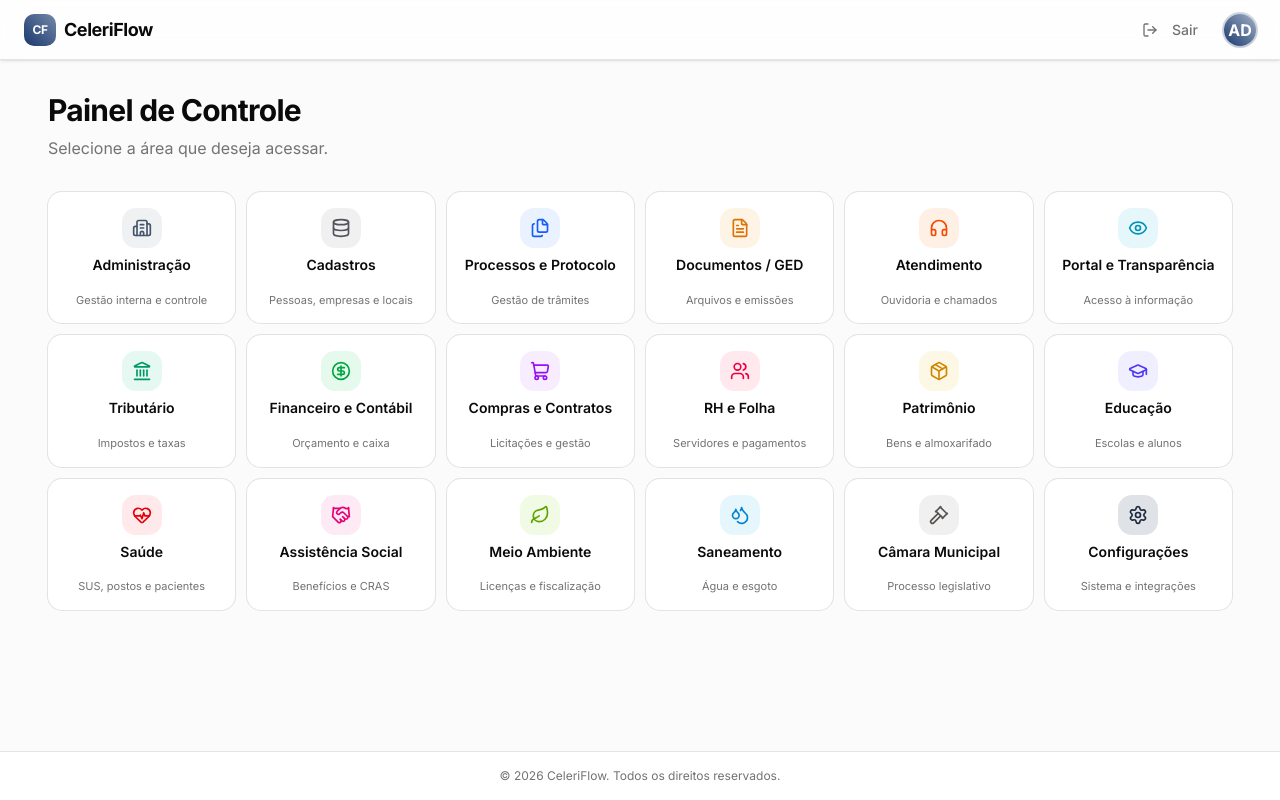
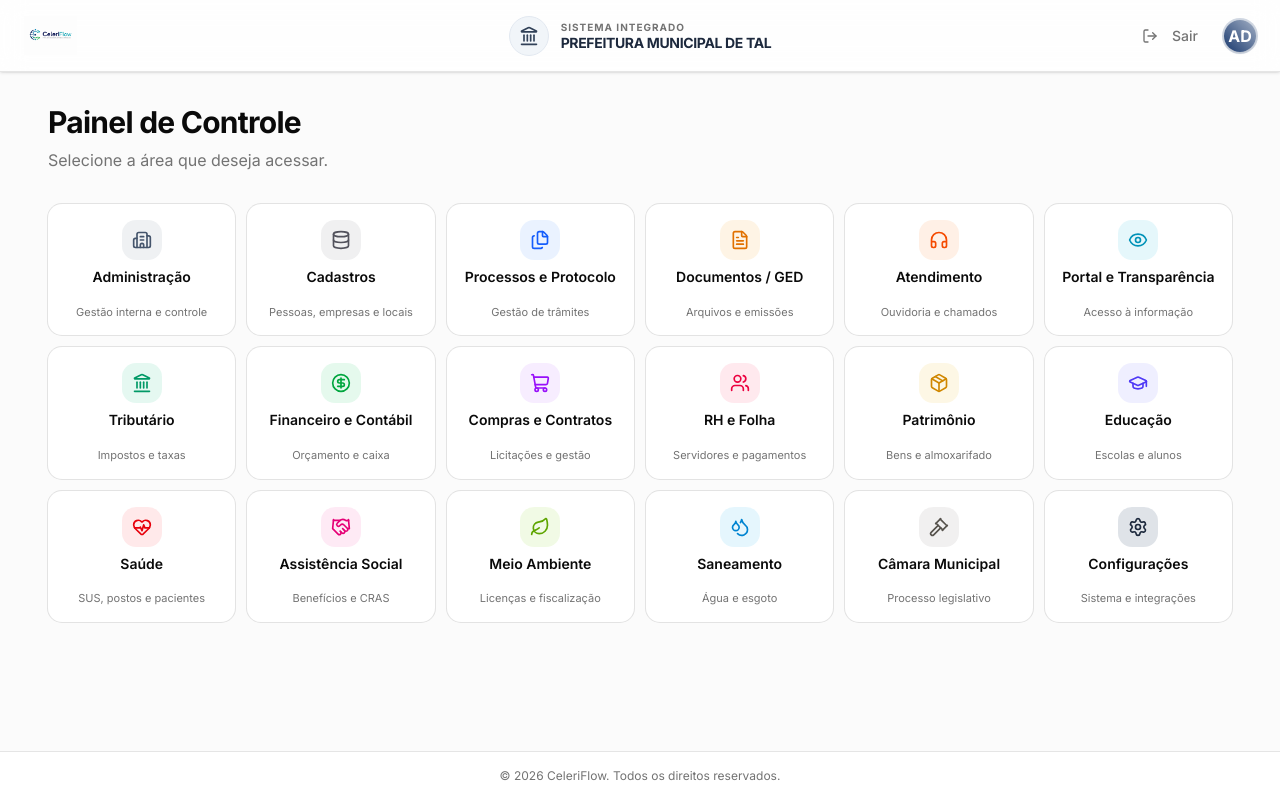
Before and after one commit to thiagomorcatty/CeleriFlow-base, a Next.js app: page /app-domain/dashboard in a window 1280 px wide. Built offline with nearby package versions, Linux system fonts and the light colour scheme.

Commit message:
style: update layout header with CeleriFlow logo and generic city hall branding

```diff
--- a/src/app/app-domain/layout.tsx
+++ b/src/app/app-domain/layout.tsx
@@ -2,8 +2,10 @@
 
 import Link from "next/link";
 import { usePathname } from "next/navigation";
+import Image from "next/image";
 import {
-  LogOut
+  LogOut,
+  Landmark
 } from "lucide-react";
 import { Button } from "@/components/ui/button";
 
@@ -21,26 +23,44 @@
 
   return (
     <div className="flex min-h-screen w-full flex-col bg-muted/40">
-      <header className="sticky top-0 z-30 flex h-14 items-center gap-4 border-b bg-background/80 backdrop-blur-md px-4 sm:h-[60px] sm:px-6 shadow-sm">
-        <Link href="/app-domain" className="flex items-center gap-2 font-bold text-lg tracking-tight hover:opacity-80 transition-opacity">
-          <div className="w-8 h-8 rounded-lg bg-gradient-to-tr from-primary to-primary/60 flex items-center justify-center text-white text-xs">
-            CF
+      <header className="sticky top-0 z-30 flex h-16 items-center justify-between border-b bg-background/80 backdrop-blur-md px-4 sm:h-[72px] sm:px-6 shadow-sm">
+
+        {/* Left: CeleriFlow Logo */}
+        <div className="w-1/3 flex justify-start">
+          <Link href="/dashboard" className="flex items-center hover:opacity-80 transition-opacity">
+            <Image
+              src="/Logo1.png"
+              alt="CeleriFlow"
+              width={120}
+              height={40}
+              className="object-contain h-8 sm:h-10 w-auto"
+              priority
+            />
+          </Link>
+        </div>
+
+        {/* Center: City Hall Logo & Title */}
+        <div className="w-1/3 flex justify-center items-center gap-3">
+          <div className="w-9 h-9 sm:w-10 sm:h-10 rounded-full bg-slate-100 flex items-center justify-center border border-slate-200 shrink-0">
+            <Landmark className="w-4 h-4 sm:w-5 sm:h-5 text-slate-700" />
           </div>
-          CeleriFlow
-        </Link>
+          <div className="hidden md:flex flex-col">
+            <span className="text-[10px] font-bold text-muted-foreground uppercase tracking-widest leading-none mb-1">Sistema Integrado</span>
+            <span className="text-sm font-bold text-slate-800 uppercase tracking-tight leading-none">Prefeitura Municipal de Tal</span>
+          </div>
+        </div>
 
-        <div className="flex-1" />
-
-        <div className="flex items-center gap-4">
+        {/* Right: User Menu */}
+        <div className="w-1/3 flex justify-end items-center gap-2 sm:gap-4">
           <Button variant="ghost" size="sm" className="hidden sm:flex text-muted-foreground hover:text-destructive">
             <LogOut className="mr-2 h-4 w-4" />
             Sair
           </Button>
-          <Button variant="ghost" size="icon" className="sm:hidden text-muted-foreground hover:text-destructive">
+          <Button variant="ghost" size="icon" className="sm:hidden text-muted-foreground hover:text-destructive shrink-0">
             <LogOut className="h-5 w-5" />
           </Button>
 
-          <div className="h-8 w-8 rounded-full bg-gradient-to-tr from-primary to-primary/40 flex items-center justify-center text-white font-bold shadow-sm ring-2 ring-primary/20">
+          <div className="h-8 w-8 shrink-0 rounded-full bg-gradient-to-tr from-primary to-primary/40 flex items-center justify-center text-white font-bold shadow-sm ring-2 ring-primary/20">
             AD
           </div>
         </div>
```
